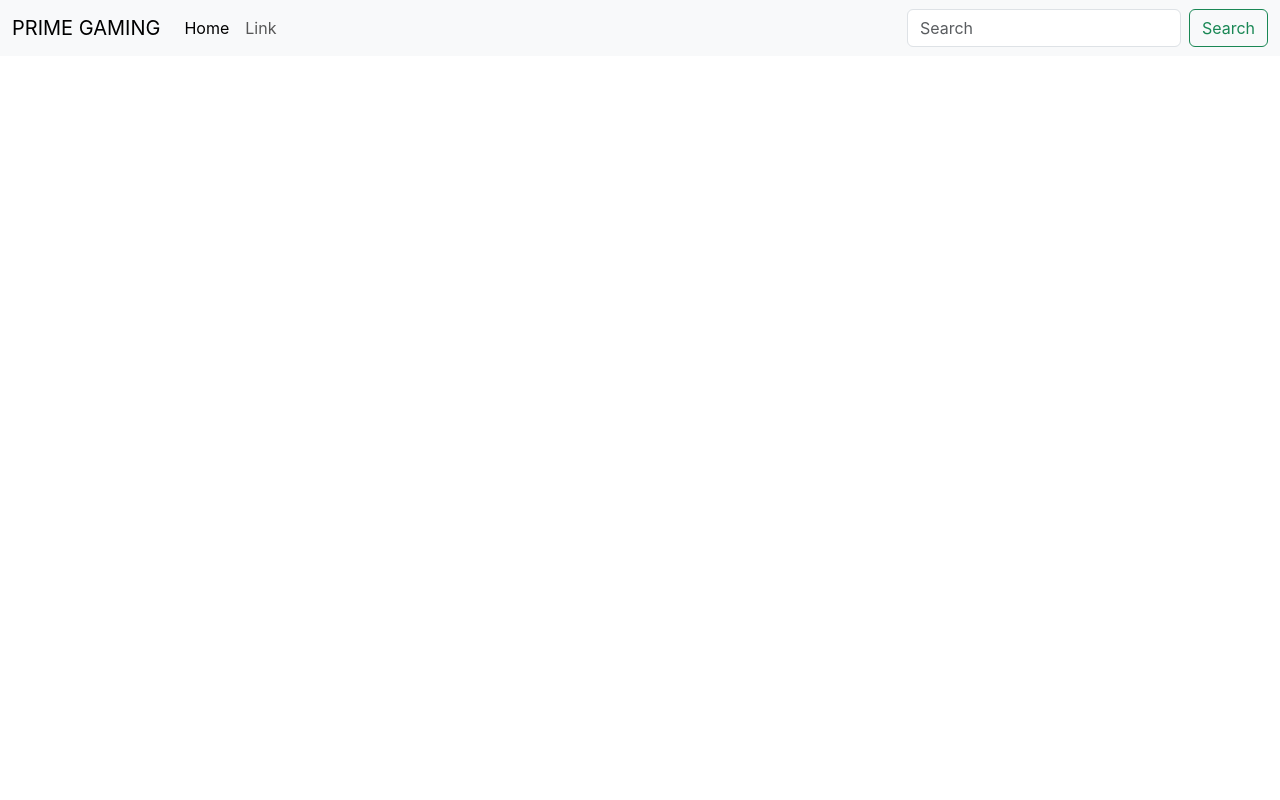
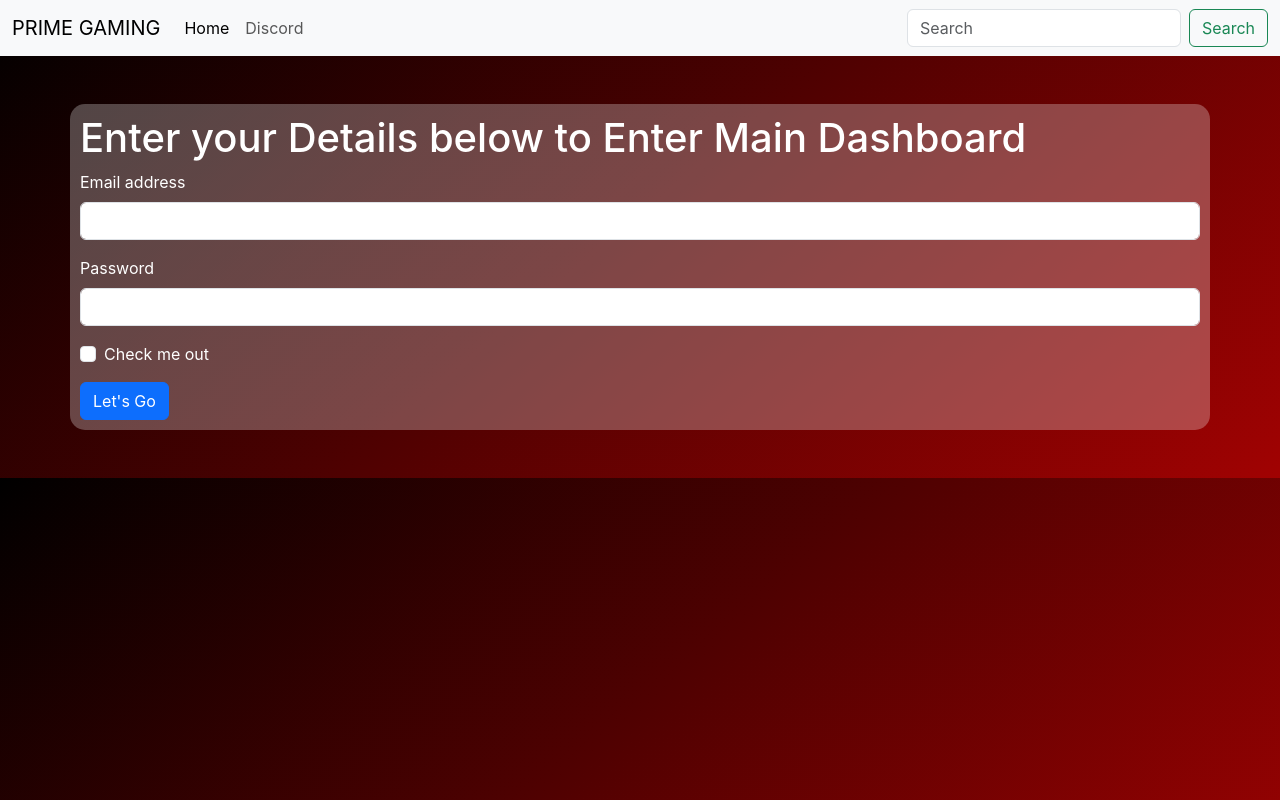
Before and after one commit to Amitkarane/React-Learning, a React (Create React App) app: page / in a window 1280 px wide. Built offline with nearby package versions, Linux system fonts and the light colour scheme.

Commit message:
learned new conceptcomponent

```diff
--- a/src/App.css
+++ b/src/App.css
@@ -36,3 +36,9 @@
     transform: rotate(360deg);
   }
 }
+
+.container{
+  background-color: #f9f9f946;
+  border-radius: 15px;
+  padding: 10px;
+}
--- a/src/App.js
+++ b/src/App.js
@@ -1,31 +1,18 @@
-import logo from './logo.svg';
 import './App.css';
+import Navbar from './components/Navbar';
+import TextForm from './components/TextForm';
 
 function App() {
   return (
     <>
-    <nav className="navbar navbar-expand-lg bg-body-tertiary">
-  <div className="container-fluid">
-    <a className="navbar-brand" href="/">PRIME GAMING</a>
-    <button className="navbar-toggler" type="button" data-bs-toggle="collapse" data-bs-target="#navbarSupportedContent" aria-controls="navbarSupportedContent" aria-expanded="false" aria-label="Toggle navigation">
-      <span className="navbar-toggler-icon"></span>
-    </button>
-    <div className="collapse navbar-collapse" id="navbarSupportedContent">
-      <ul className="navbar-nav me-auto mb-2 mb-lg-0">
-        <li className="nav-item">
-          <a className="nav-link active" aria-current="page" href="/">Home</a>
-        </li>
-        <li className="nav-item">
-          <a className="nav-link" href="/">Link</a>
-        </li>
-      </ul>
-      <form class="d-flex" role="search">
-        <input class="form-control me-2" type="search" placeholder="Search" aria-label="Search"/>
-        <button class="btn btn-outline-success" type="submit">Search</button>
-      </form>
+    <div className="NavBar">
+    <Navbar title="PRIME GAMING" link="Discord" />
     </div>
-  </div>
-</nav>
+    <br /><br />
+    <div className="container">
+      <TextForm heading="Enter your Details below to Enter Main Dashboard" />
+    </div>
+    <br /><br />
     </>
   );
 }
--- /dev/null
+++ b/src/components/Navbar.js
@@ -0,0 +1,31 @@
+import React from 'react'
+
+
+export default function Navbar(props) {
+  return (
+    <div>
+    <nav className="navbar navbar-expand-lg bg-body-tertiary">
+  <div className="container-fluid">
+    <a className="navbar-brand" href="/">{props.title}</a>
+    <button className="navbar-toggler" type="button" data-bs-toggle="collapse" data-bs-target="#navbarSupportedContent" aria-controls="navbarSupportedContent" aria-expanded="false" aria-label="Toggle navigation">
+      <span className="navbar-toggler-icon"></span>
+    </button>
+    <div className="collapse navbar-collapse" id="navbarSupportedContent">
+      <ul className="navbar-nav me-auto mb-2 mb-lg-0">
+        <li className="nav-item">
+          <a className="nav-link active" aria-current="page" href="/">Home</a>
+        </li>
+        <li className="nav-item">
+          <a className="nav-link" href="/">{props.link}</a>
+        </li>
+      </ul>
+      <form class="d-flex" role="search">
+        <input className="form-control me-2" type="search" placeholder="Search" aria-label="Search"/>
+        <button className="btn btn-outline-success" type="submit">Search</button>
+      </form>
+    </div>
+  </div>
+</nav>
+    </div>
+  )
+}
--- /dev/null
+++ b/src/components/TextForm.js
@@ -0,0 +1,25 @@
+import React from 'react'
+
+export default function TextForm(props) {
+  return (
+    <div>
+        <h1>{props.heading}</h1>
+    <form>
+  <div className="mb-3">
+    <label for="exampleInputEmail1" className="form-label">Email address</label>
+    <input type="email" className="form-control" id="exampleInputEmail1" aria-describedby="emailHelp"/>
+    {/* <div id="emailHelp" className="form-text">We'll never share your email with anyone else.</div> */}
+  </div>
+  <div className="mb-3">
+    <label for="exampleInputPassword1" className="form-label">Password</label>
+    <input type="password" className="form-control" id="exampleInputPassword1"/>
+  </div>
+  <div className="mb-3 form-check">
+    <input type="checkbox" className="form-check-input" id="exampleCheck1"/>
+    <label className="form-check-label" for="exampleCheck1">Check me out</label>
+  </div>
+  <button type="submit" className="btn btn-primary">Let's Go</button>
+</form>
+    </div>
+  )
+}
--- a/src/index.css
+++ b/src/index.css
@@ -5,6 +5,8 @@ body {
     sans-serif;
   -webkit-font-smoothing: antialiased;
   -moz-osx-font-smoothing: grayscale;
+  background: linear-gradient(140deg,black,rgb(161, 2, 2));
+  color: white;
 }
 
 code {
```
